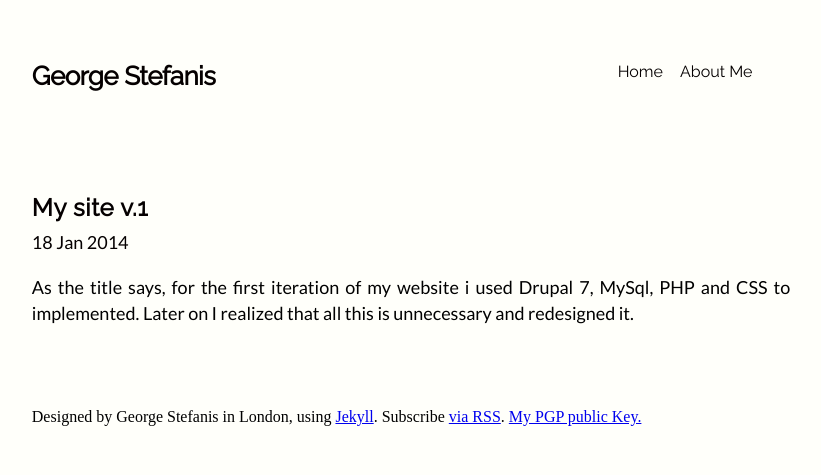
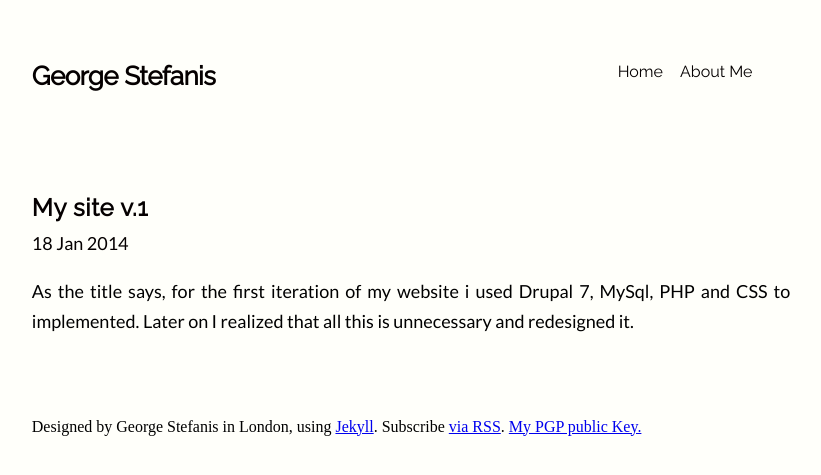
Before and after one commit to skywritergr/georgestefanis.com, a Jekyll site: the page built from _posts/2014-01-17-my-site-version1.markdown, in a window 1280 px wide. Shown: the top 475 px of the page, without its empty margins (229-1050 px from the left). Built offline with Jekyll 4.4.1, drawn with Linux system fonts in a browser that asks for light colours; Markdown is read by kramdown in place of the engine named in the settings.

Commit message:
adding the line height in the post

```diff
--- a/css/main.scss
+++ b/css/main.scss
@@ -139,6 +139,7 @@ section {
   p {
     font-size: $text-font-size;
     font-weight: 100;
+    line-height: $line-height-size;
 
     a, a:visited {
       text-decoration: none;
```
